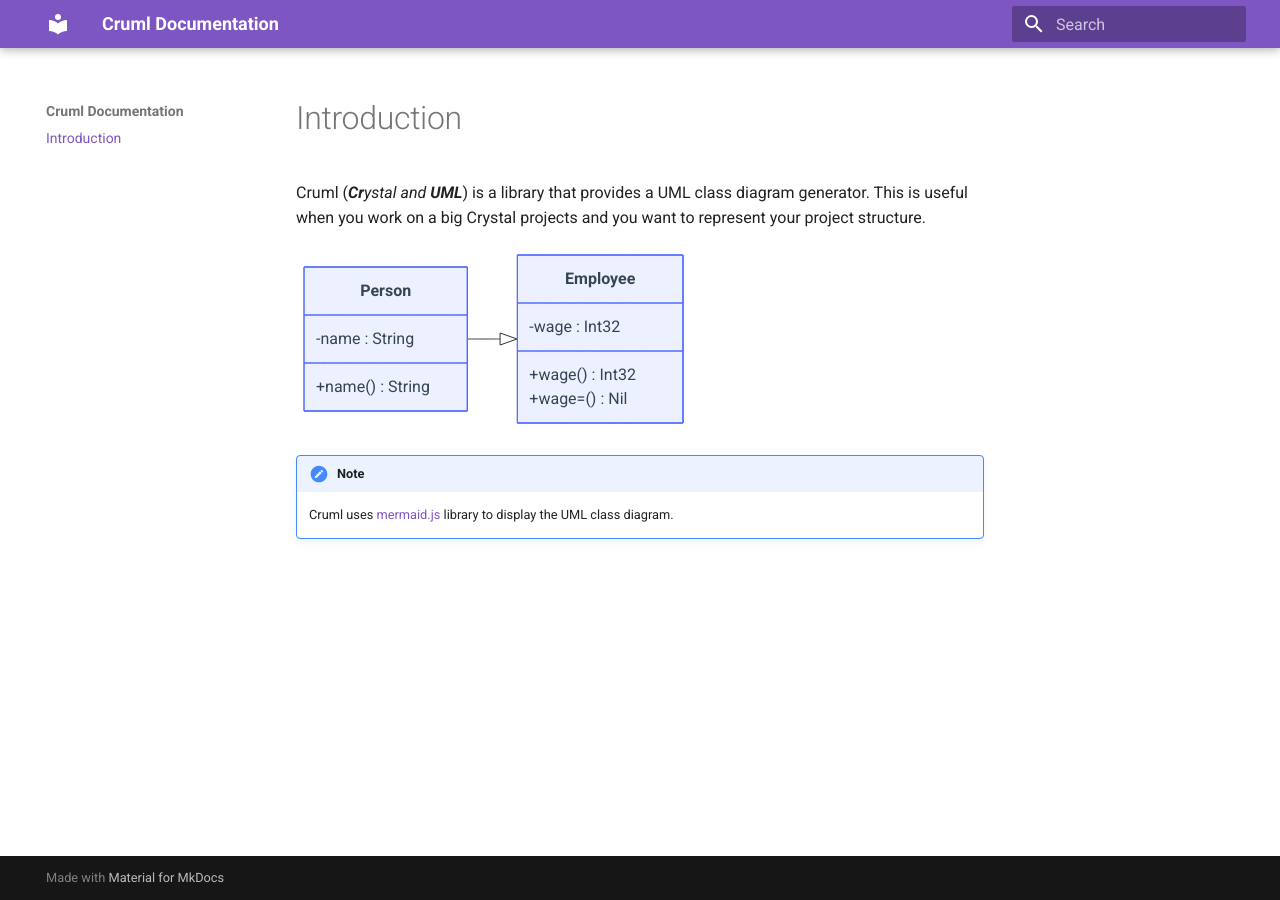
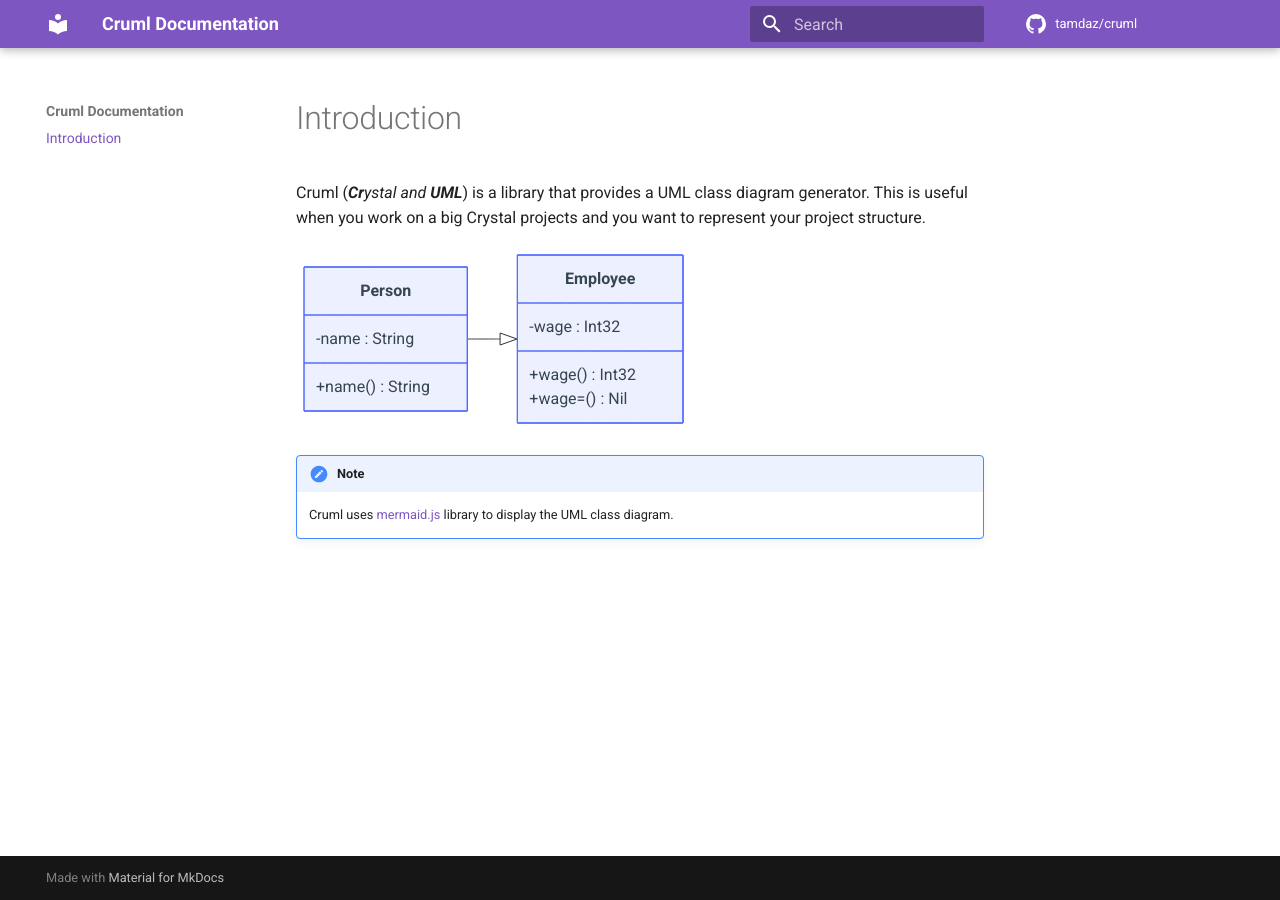
Before and after one commit to tamdaz/cruml, an MkDocs documentation site: the page built from docs/index.md, in a window 1280 px wide. Built offline with MkDocs 1.6.1 and Material for MkDocs 9.7.7, drawn with Linux system fonts in a browser that asks for light colours; comment, search, counter and statistics services are not loaded.

Commit message:
Update `mkdocs.yml` config.

```diff
--- a/mkdocs.yml
+++ b/mkdocs.yml
@@ -3,6 +3,8 @@ theme:
   name: material
   palette:
     primary: deep-purple
+  icon:
+    repo: material/github
 
 markdown_extensions:
   - admonition
@@ -12,3 +14,6 @@ markdown_extensions:
         - name: mermaid
           class: mermaid
           format: !!python/name:pymdownx.superfences.fence_code_format
+
+repo_url: https://github.com/tamdaz/cruml
+repo_name: tamdaz/cruml
```
